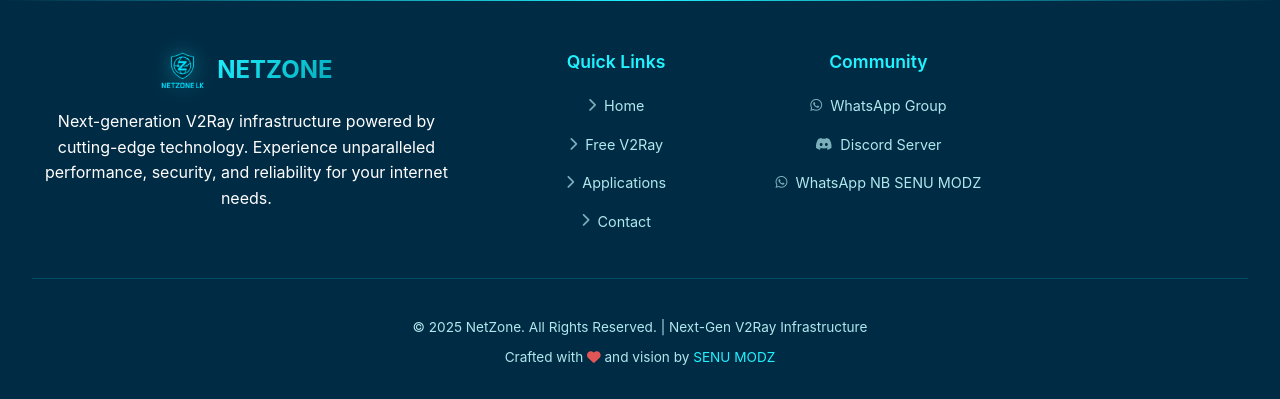
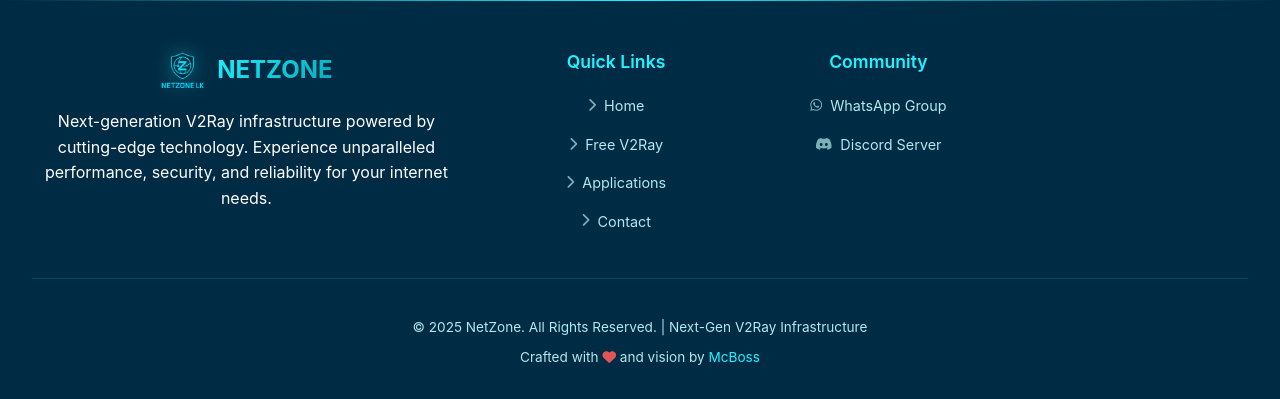
Before and after one commit to senumodz-hash/Netzonelk, a Flask app: page / in a window 1280 px wide. Shown: the part 4065-4464 px from the top of the page. Run offline with Flask 3, Linux system fonts and the light colour scheme.

Commit message:
Update base.html

```diff
--- a/templates/base.html
+++ b/templates/base.html
@@ -706,13 +706,12 @@
                 <ul class="footer-links">
                     <li><a href="https://chat.whatsapp.com/Hre9DcY71UvC32oMVwwUrE" target="_blank"><i class="fa-brands fa-whatsapp"></i> WhatsApp Group</a></li>
                     <li><a href="https://discord.gg/DhPZ8uMv4v" target="_blank"><i class="fa-brands fa-discord"></i> Discord Server</a></li>
-                     <li><a href="https://wa.me/94743400406?text=I'm%20interested%20in%20your%20v2rays" target="_blank"><i class="fa-brands fa-whatsapp"></i> WhatsApp NB SENU MODZ</a></li>
                 </ul>
             </div>
         </div>
         <div class="footer-bottom">
             <p>&copy; 2025 NetZone. All Rights Reserved. | Next-Gen V2Ray Infrastructure</p>
-            <p style="margin-top: 0.5rem;">Crafted with <i class="fa-solid fa-heart" style="color:#e25555;"></i> and vision by <a href="https://senuth2-git-main-senumodz-hashs-projects.vercel.app" target="_blank">SENU MODZ</a></p>
+            <p style="margin-top: 0.5rem;">Crafted with <i class="fa-solid fa-heart" style="color:#e25555;"></i> and vision by <a href="https://mcboss.top/" target="_blank">McBoss</a></p>
         </div>
     </footer>
 
```
